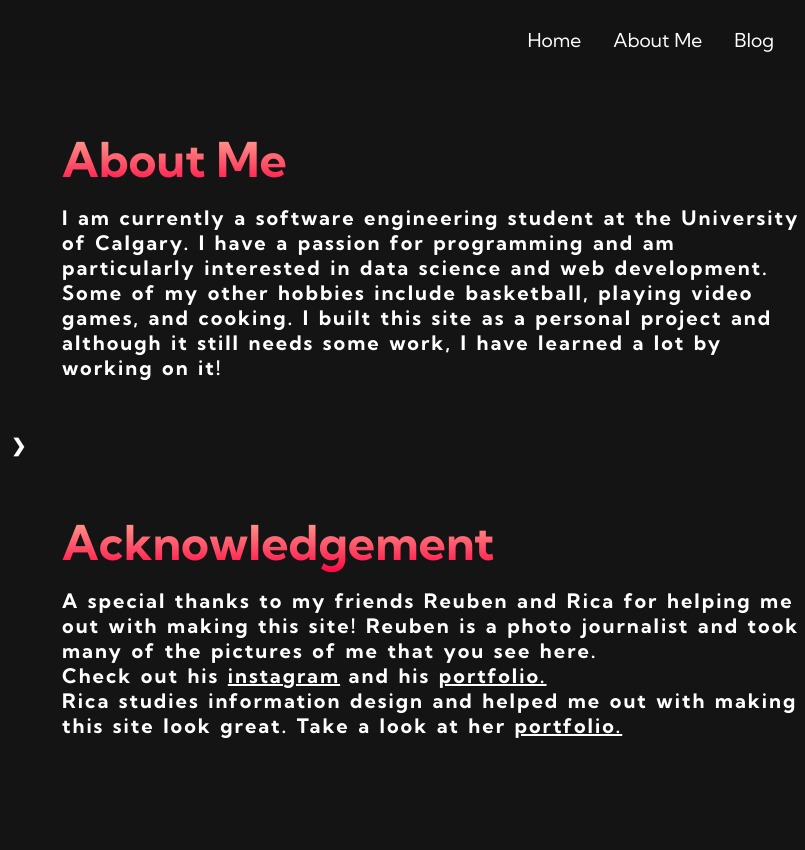
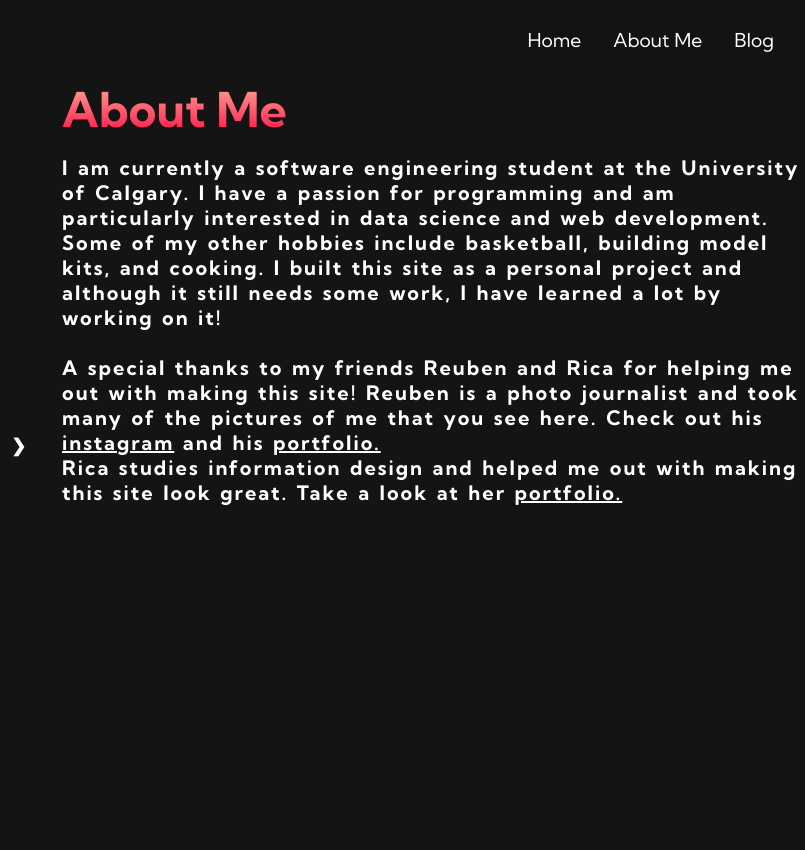
Before and after one commit to jamgamm/jamgamm.github.io, a plain HTML site: page about.html in a window 1280 px wide. Shown: the full height of the page, 475-1280 px from the left. Drawn offline with Linux system fonts and the light colour scheme.

Commit message:
Update about.html

```diff
--- a/about.html
+++ b/about.html
@@ -42,7 +42,7 @@
             </ul>
         </div>
     </nav>
-    <!-- About Me Section -->
+    <!-- Hero Section-->
     <div class="about__section">
         <div class="about__container">
             <div class="about__img--container">
@@ -61,17 +61,13 @@
                 <h1>About Me</h1>
                 <p>I am currently a software engineering student at the University of Calgary.
                     I have a passion for programming and am particularly interested in data science and web development.
-                    Some of my other hobbies include basketball, playing video games, and cooking.
+                    Some of my other hobbies include basketball, building model kits, and cooking.
                     I built this site
                     as a personal project and although it still needs some work, I have learned a lot by
                     working on it!
-                </p>
-            </div>
-            <div class="about__content">
-                <h1>Acknowledgement</h1>
-                <p>A special thanks to my friends Reuben and Rica for helping me out with making this site!
+                    <br><br>A special thanks to my friends Reuben and Rica for helping me out with making this site!
                     Reuben is a photo journalist and took many of the pictures of me that you see here.
-                    <br>Check out his
+                    Check out his
                     <a href="https://instagram.com/reubenpolintan?igshid=YmMyMTA2M2Y=" target="_blank">instagram</a>
                     and his
                     <a href="https://drive.google.com/drive/folders/1e-MHZbihdBnwRx_L0v2JmfBBNilfHH14?usp=sharing" target="_blank">portfolio.</a>
```
